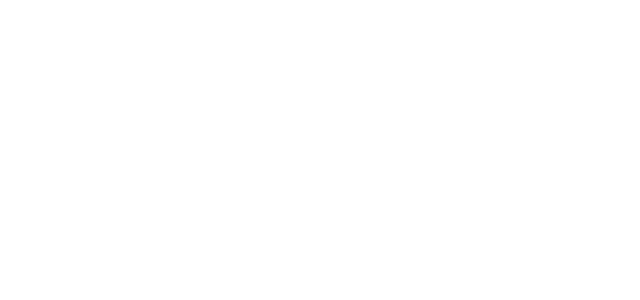
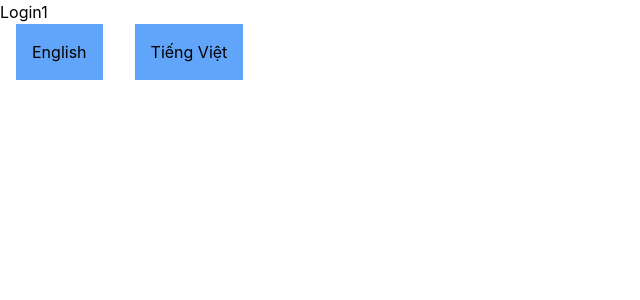
Before and after one commit to kduyyy193/base-react18-antd, a React app: page / in a window 1280 px wide. Shown: the top 300 px of the page, without its empty margins (0-640 px from the left). Built offline with nearby package versions, Linux system fonts and the light colour scheme; the HTML template or start-up script is replaced by a standard one.

Commit message:
Config i18next

```diff
--- a/package.json
+++ b/package.json
@@ -18,9 +18,13 @@
     "dotenv": "^16.4.1",
     "env-cmd": "^10.1.0",
     "fs": "^0.0.1-security",
+    "i18next": "^23.8.2",
+    "i18next-browser-languagedetector": "^7.2.0",
+    "i18next-http-backend": "^2.4.3",
     "qs": "^6.11.2",
     "react": "^18.2.0",
-    "react-dom": "^18.2.0"
+    "react-dom": "^18.2.0",
+    "react-i18next": "^14.0.1"
   },
   "devDependencies": {
     "@types/node": "^20.11.16",
--- /dev/null
+++ b/public/locales/en/translation.json
@@ -0,0 +1,5 @@
+{
+  "auth": {
+    "Login": "Login1"
+  }
+}
--- /dev/null
+++ b/public/locales/vi/translation.json
@@ -0,0 +1,5 @@
+{
+  "auth": {
+    "Login": "Đăng nhập"
+  }
+}
--- a/src/App.tsx
+++ b/src/App.tsx
@@ -1,14 +1,26 @@
 import { Suspense, lazy } from 'react';
+import { useTranslation } from 'react-i18next';
+
+import 'i18n/config';
 
 const Styling = lazy(() => import('./styling'));
 
 function App() {
+  const { t, i18n } = useTranslation();
   return (
     <Suspense
       fallback={<div className="w-screen h-screen flex place-items-center">Loading...</div>}
     >
       <Styling>
-        <></>
+        <div>
+          <h2>{t('auth.Login')}</h2>
+          <button className="bg-blue-400 p-4 mx-4" onClick={() => i18n.changeLanguage('en')}>
+            English
+          </button>
+          <button className="bg-blue-400 p-4 mx-4" onClick={() => i18n.changeLanguage('vi')}>
+            Tiếng Việt
+          </button>
+        </div>
       </Styling>
     </Suspense>
   );
--- /dev/null
+++ b/src/i18n/config.ts
@@ -0,0 +1,29 @@
+import i18n from 'i18next';
+import Backend from 'i18next-http-backend';
+import LanguageDetector from 'i18next-browser-languagedetector';
+import { initReactI18next } from 'react-i18next';
+import enTranslation from '../../public/locales/en/translation.json';
+import viTranslation from '../../public/locales/vi/translation.json';
+
+i18n
+  .use(Backend)
+  .use(LanguageDetector)
+  .use(initReactI18next)
+  .init({
+    resources: {
+      en: {
+        translation: enTranslation,
+      },
+      vi: {
+        translation: viTranslation,
+      },
+      // Add other languages here if needed
+    },
+    lng: 'en',
+    fallbackLng: 'en',
+    interpolation: {
+      escapeValue: false,
+    },
+  });
+
+export default i18n;
--- a/tsconfig.json
+++ b/tsconfig.json
@@ -14,6 +14,7 @@
       "services/*": ["src/services/*"],
       "constants/*": ["src/constants/*"],
       "common/*": ["src/common/*"],
+      "i18n/*": ["src/i18n/*"],
       // Add more paths as needed
     },
     /* Bundler mode */
--- a/vite.config.ts
+++ b/vite.config.ts
@@ -7,12 +7,14 @@
   resolve: {
     alias: {
       '@': '/src',
-      assets: '/src/assets',
-      components: '/src/components',
       utils: '/src/utils',
       hooks: '/src/hooks',
+      assets: '/src/assets',
+      i18n: '/src/i18n',
+      commnon: '/src/commnon',
       services: '/src/services',
       constants: '/src/constants',
+      components: '/src/components',
     },
   },
 });
```
Also changed, not shown: 1 other file (tests, documents, lock files or other folders).
